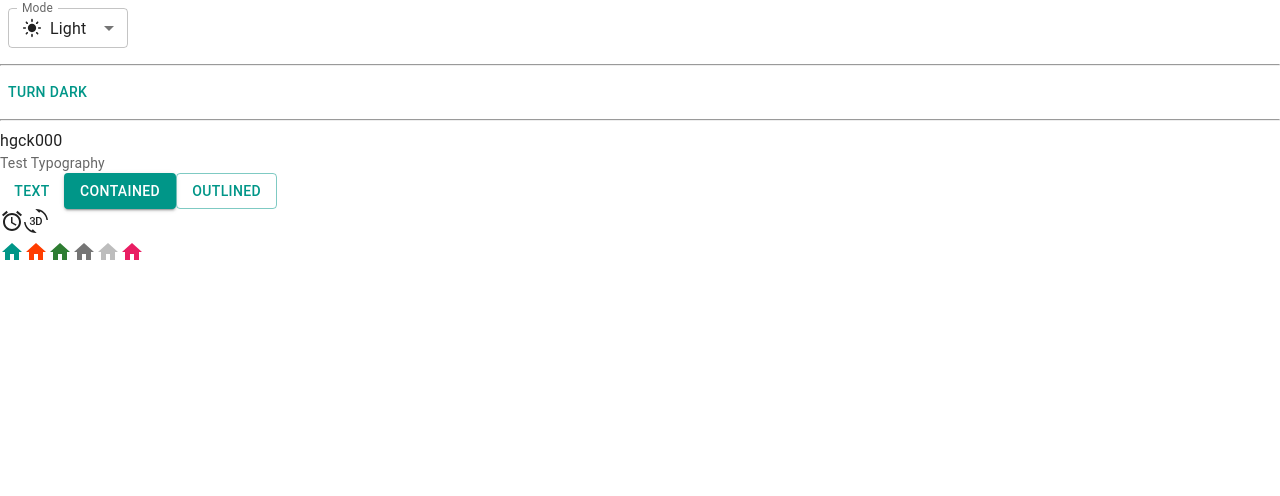
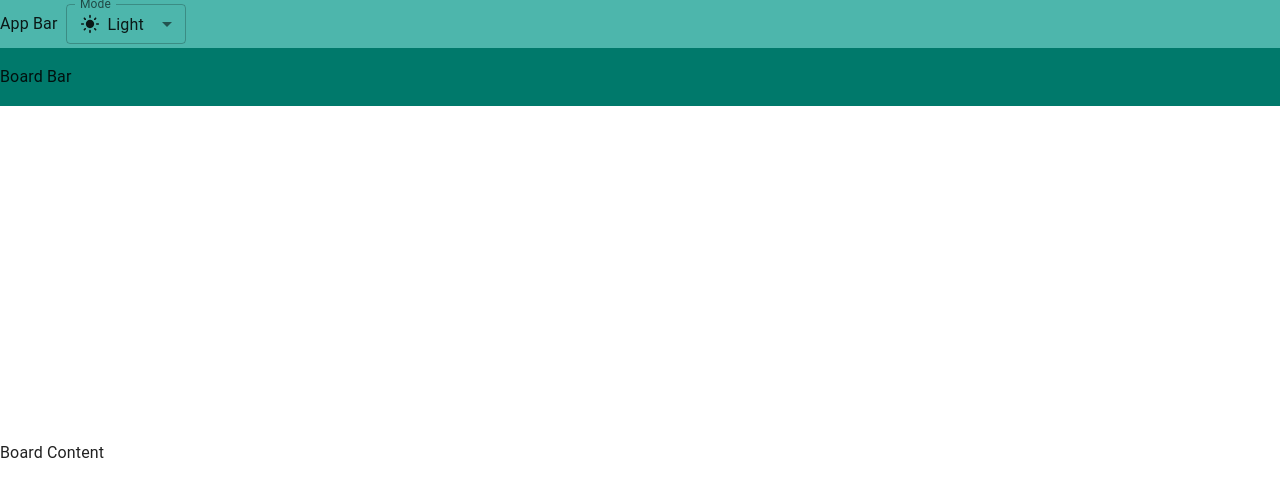
Before and after one commit to hgck000/trello-web, a React (Vite) app: page / in a window 1280 px wide. Shown: the top 496 px of the page. Built offline with nearby package versions, Linux system fonts and the light colour scheme.

Commit message:
Design basic layout

```diff
--- a/src/App.jsx
+++ b/src/App.jsx
@@ -1,21 +1,13 @@
-import Button from '@mui/material/Button'
-import AccessAlarmIcon from '@mui/icons-material/AccessAlarm'
-import ThreeDRotation from '@mui/icons-material/ThreeDRotation'
-import HomeIcon from '@mui/icons-material/Home'
-import { pink } from '@mui/material/colors'
-import Typography from '@mui/material/Typography'
-import useMediaQuery from '@mui/material/useMediaQuery'
 import { useColorScheme } from '@mui/material/styles'
-
 import InputLabel from '@mui/material/InputLabel'
 import MenuItem from '@mui/material/MenuItem'
 import FormControl from '@mui/material/FormControl'
 import Select from '@mui/material/Select'
 import Box from '@mui/material/Box'
-
 import LightModeIcon from '@mui/icons-material/LightMode'
 import SettingsBrightnessIcon from '@mui/icons-material/SettingsBrightness'
 import DarkModeOutlinedIcon from '@mui/icons-material/DarkModeOutlined'
+import Container from '@mui/material/Container'
 
 function ModeSelect() {
   const { mode, setMode } = useColorScheme()
@@ -47,7 +39,7 @@
           </Box>
         </MenuItem>
         <MenuItem value="system">
-          <Box sx={{ display: 'flex', alignItems: 'center', gap: 2 }}>
+          <Box sx={{ display: 'flex', alignItems: 'center', gap: 1 }}>
             <SettingsBrightnessIcon fontSize="small"/> System
           </Box>
         </MenuItem>
@@ -56,51 +48,38 @@
   )
 }
 
-function ModeToggle() {
-  const { mode, setMode } = useColorScheme()
-  // const prefersDarkMode = useMediaQuery('(prefers-color-scheme: dark)')
-  // const prefersLightMode = useMediaQuery('(prefers-color-scheme: light)')
-  // console.log('dark mode', prefersDarkMode)
-  // console.log('light mode', prefersLightMode)
-  return (
-    <Button
-      onClick={() => {
-        setMode(mode === 'light' ? 'dark' : 'light')
-        // localStorage.setItem('trello-dark-light-mode')
-        // localStorage.getItem('trello-dark-light-mode')
-      }}
-    >
-      {mode === 'light' ? 'Turn dark' : 'Turn light'}
-    </Button>
-  )
-}
-
 function App() {
   return (
-    <>
-      <ModeSelect />
-      <hr />
-      <ModeToggle />
-      <hr />
-      <div>hgck000</div>
-
-      <Typography variant="body2" color="text.secondary">Test Typography</Typography>
-
-      <Button variant="text">Text</Button>
-      <Button variant="contained">Contained</Button>
-      <Button variant="outlined">Outlined</Button>
-      <br />
-      <AccessAlarmIcon />
-      <ThreeDRotation />
-      <br />
-
-      <HomeIcon color="primary" />
-      <HomeIcon color="secondary" />
-      <HomeIcon color="success" />
-      <HomeIcon color="action" />
-      <HomeIcon color="disabled" />
-      <HomeIcon sx={{ color: pink[500] }} />
-    </>
+    <Container disableGutters maxWidth={false} sx={{ height: '100vh', backgroundColor: 'primary.main' }}>
+      <Box sx={{
+        backgroundColor: 'primary.light',
+        width: '100%',
+        height: (theme) => theme.trello.appBarHeight,
+        display: 'flex',
+        alignItems: 'center'
+      }}>
+        App Bar
+        <ModeSelect />
+      </Box>
+      <Box sx={{
+        backgroundColor: 'primary.dark',
+        width: '100%',
+        height: (theme) => theme.trello.boardBarHeight,
+        display: 'flex',
+        alignItems: 'center'
+      }}>
+        Board Bar
+      </Box>
+      <Box sx={{
+        backgroundColor: 'white',
+        width: '100%',
+        height: (theme) => `calc(100vh - ${theme.trello.appBarHeight} - ${theme.trello.boardBarHeight})`,
+        display: 'flex',
+        alignItems: 'center'
+      }}>
+        Board Content
+      </Box>
+    </Container>
   )
 }
 
--- a/src/theme.js
+++ b/src/theme.js
@@ -4,23 +4,21 @@
 
 // Create a theme instance.
 const theme = extendTheme({
+  trello: {
+    appBarHeight: '48px',
+    boardBarHeight: '58px'
+  },
   colorSchemes: {
     light: {
       palette: {
         primary: teal,
         secondary: deepOrange
-        // primary: {
-        //   main: '#ff5252'
-        // }
       }
     },
     dark: {
       palette: {
         primary: cyan,
         secondary: orange
-        // primary: {
-        //   main: '#000'
-        // }
       }
     }
   }
```
